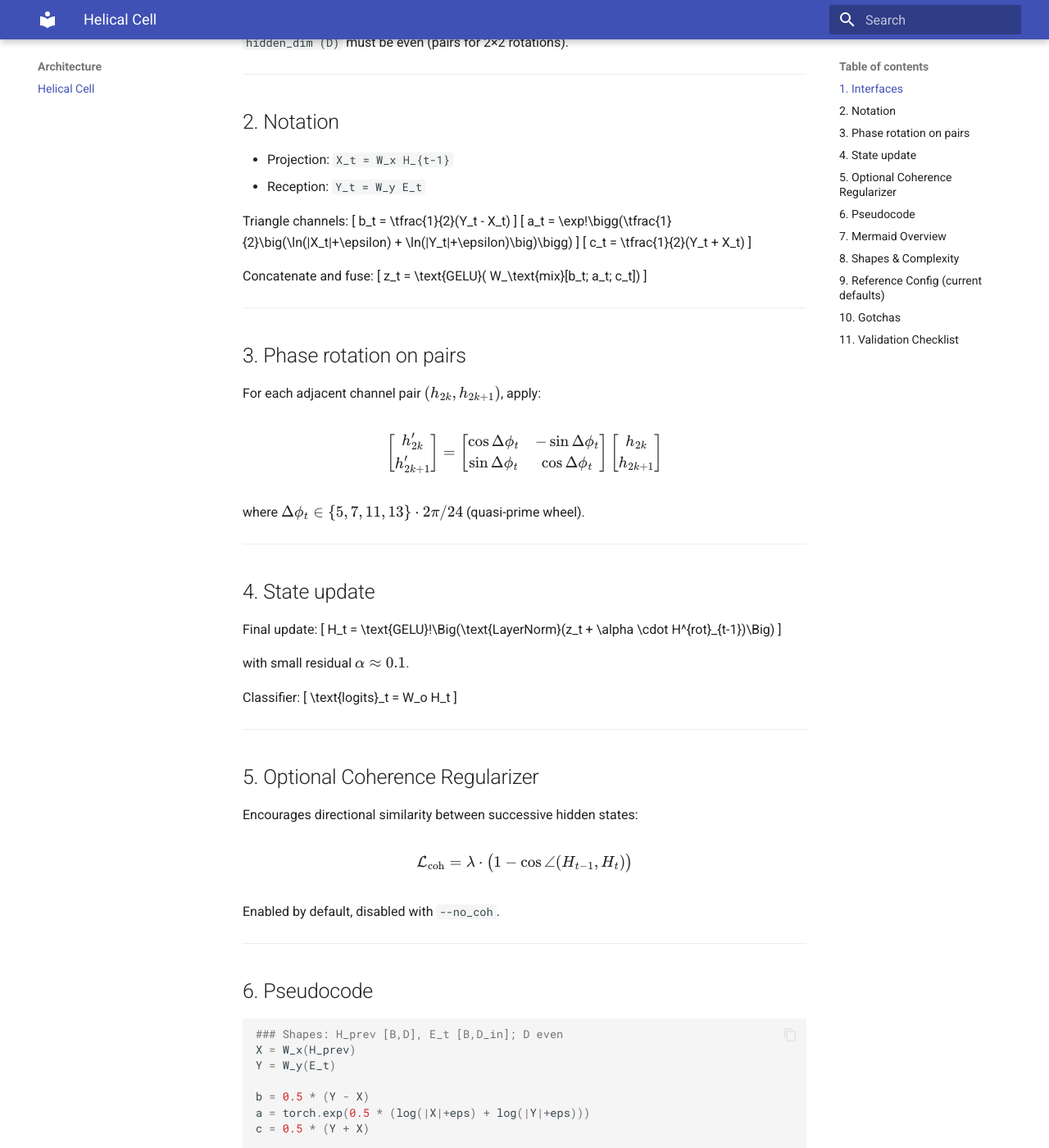
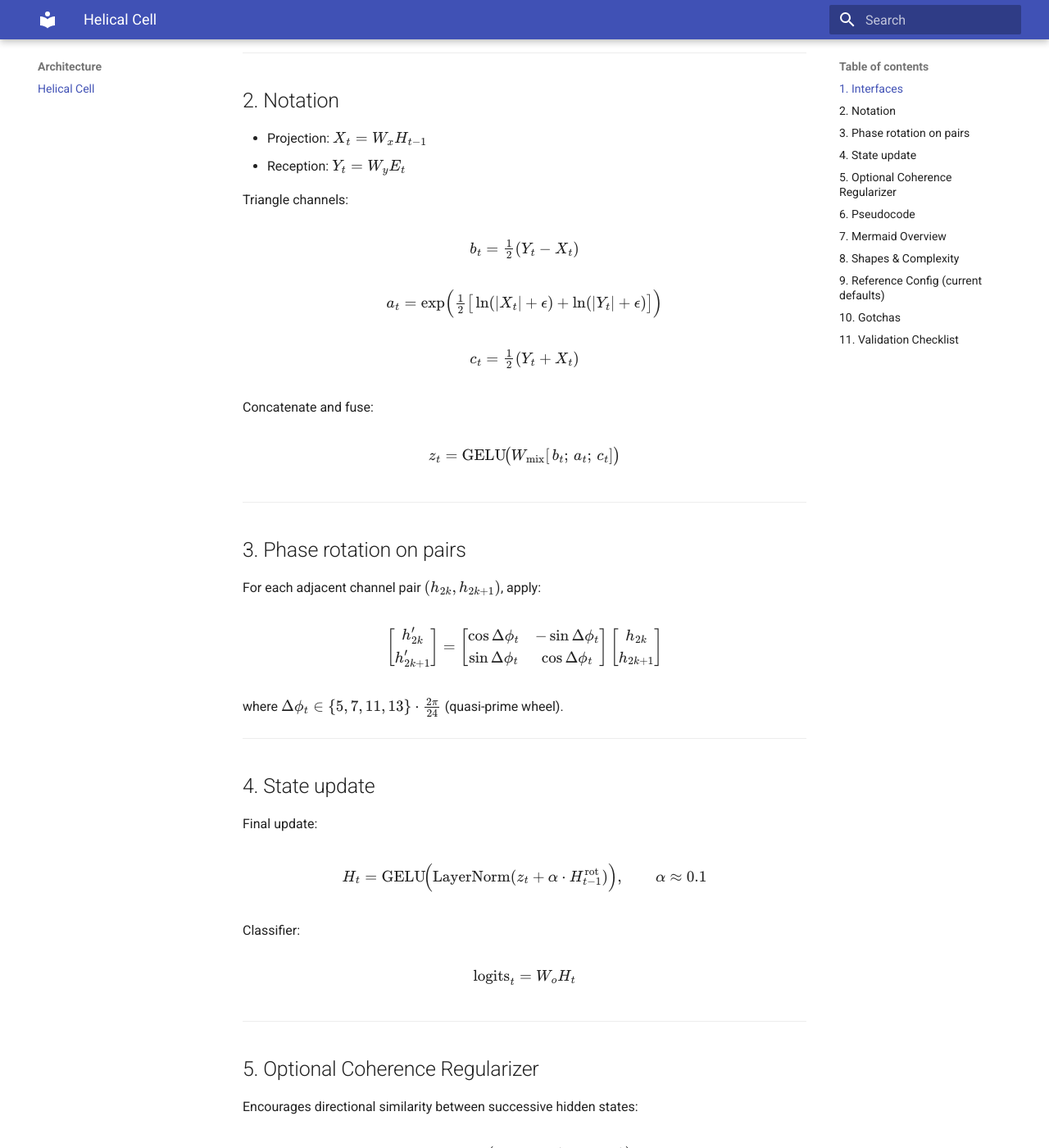
Before and after one commit to delchaplin/helical-ai, an MkDocs documentation site: the page built from docs/20-architecture/arch-spec.md, in a window 1280 px wide and 1400 px high, scrolled down 491 px. Shown: the whole window at 82% size. Built offline with MkDocs 1.6.1 and Material for MkDocs 9.7.7, drawn with Linux system fonts in a browser that asks for light colours; some of the changed text lies outside the part shown.

Commit message:
Update arch-spec.md

```diff
--- a/docs/20-architecture/arch-spec.md
+++ b/docs/20-architecture/arch-spec.md
@@ -21,24 +21,28 @@ A compact recurrent update that combines a **triangle-of-means kernel** with a *
 
 ## 2. Notation
 
-- Projection: `X_t = W_x H_{t-1}`
-- Reception: `Y_t = W_y E_t`
+- Projection: \(X_t = W_x H_{t-1}\)
+- Reception: \(Y_t = W_y E_t\)
 
 Triangle channels:
-\[
+
+$$
 b_t = \tfrac{1}{2}(Y_t - X_t)
-\]
-\[
-a_t = \exp\!\bigg(\tfrac{1}{2}\big(\ln(|X_t|+\epsilon) + \ln(|Y_t|+\epsilon)\big)\bigg)
-\]
-\[
+$$
+
+$$
+a_t = \exp\!\Big(\tfrac{1}{2}\big[\ln(|X_t|+\epsilon) + \ln(|Y_t|+\epsilon)\big]\Big)
+$$
+
+$$
 c_t = \tfrac{1}{2}(Y_t + X_t)
-\]
+$$
 
 Concatenate and fuse:
-\[
-z_t = \text{GELU}( W_\text{mix}[b_t; a_t; c_t])
-\]
+
+$$
+z_t = \mathrm{GELU}\!\big(W_{\text{mix}}[\,b_t;\,a_t;\,c_t]\big)
+$$
 
 ---
 
@@ -46,7 +50,7 @@ z_t = \text{GELU}( W_\text{mix}[b_t; a_t; c_t])
 
 For each adjacent channel pair \((h_{2k}, h_{2k+1})\), apply:
 
-\[
+$$
 \begin{bmatrix}
 h'_{2k} \\
 h'_{2k+1}
@@ -60,25 +64,26 @@ h'_{2k+1}
 h_{2k} \\
 h_{2k+1}
 \end{bmatrix}
-\]
+$$
 
-where \(\Delta\phi_t \in \{5,7,11,13\}\cdot 2\pi/24\) (quasi-prime wheel).
+where \(\Delta\phi_t \in \{5,7,11,13\}\cdot \tfrac{2\pi}{24}\) (quasi-prime wheel).
 
 ---
 
 ## 4. State update
 
 Final update:
-\[
-H_t = \text{GELU}\!\Big(\text{LayerNorm}(z_t + \alpha \cdot H^{rot}_{t-1})\Big)
-\]
 
-with small residual \(\alpha \approx 0.1\).
+$$
+H_t = \mathrm{GELU}\!\Big(\mathrm{LayerNorm}(z_t + \alpha \cdot H^{\mathrm{rot}}_{t-1})\Big),
+\qquad \alpha \approx 0.1
+$$
 
 Classifier:
-\[
+
+$$
 \text{logits}_t = W_o H_t
-\]
+$$
 
 ---
 
```
Also changed, not shown: other parts of docs/20-architecture/arch-spec.md (+12 -12 lines).
